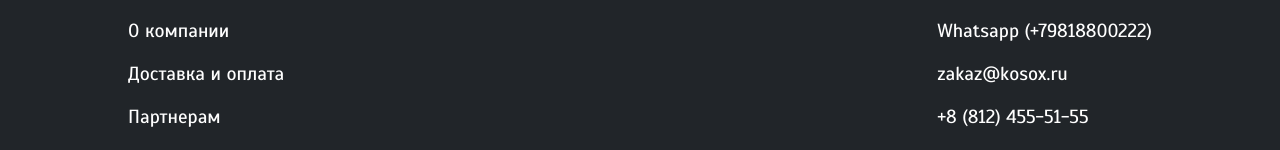
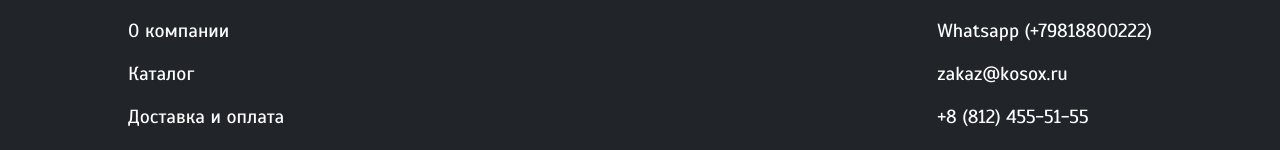
Before and after one commit to Chamber6821/kosox-web, a React (Create React App) app: page /search in a window 1280 px wide. Shown: the part 961-1111 px from the top of the page. Built offline with nearby package versions, Linux system fonts and the light colour scheme; no server answers.

Commit message:
just do it

```diff
--- a/src/components/Footer.jsx
+++ b/src/components/Footer.jsx
@@ -12,6 +12,11 @@ export default function Footer () {
           <div className='allFooter_div_ahref_div'>
             <a className='allFooter_div_ahref' href='/about'>
               О компании
+            </a>
+          </div>
+          <div className='allFooter_div_ahref_div'>
+            <a className='allFooter_div_ahref' href='/catalog'>
+              Каталог
             </a>
           </div>
           <div className='allFooter_div_ahref_div'>
```
